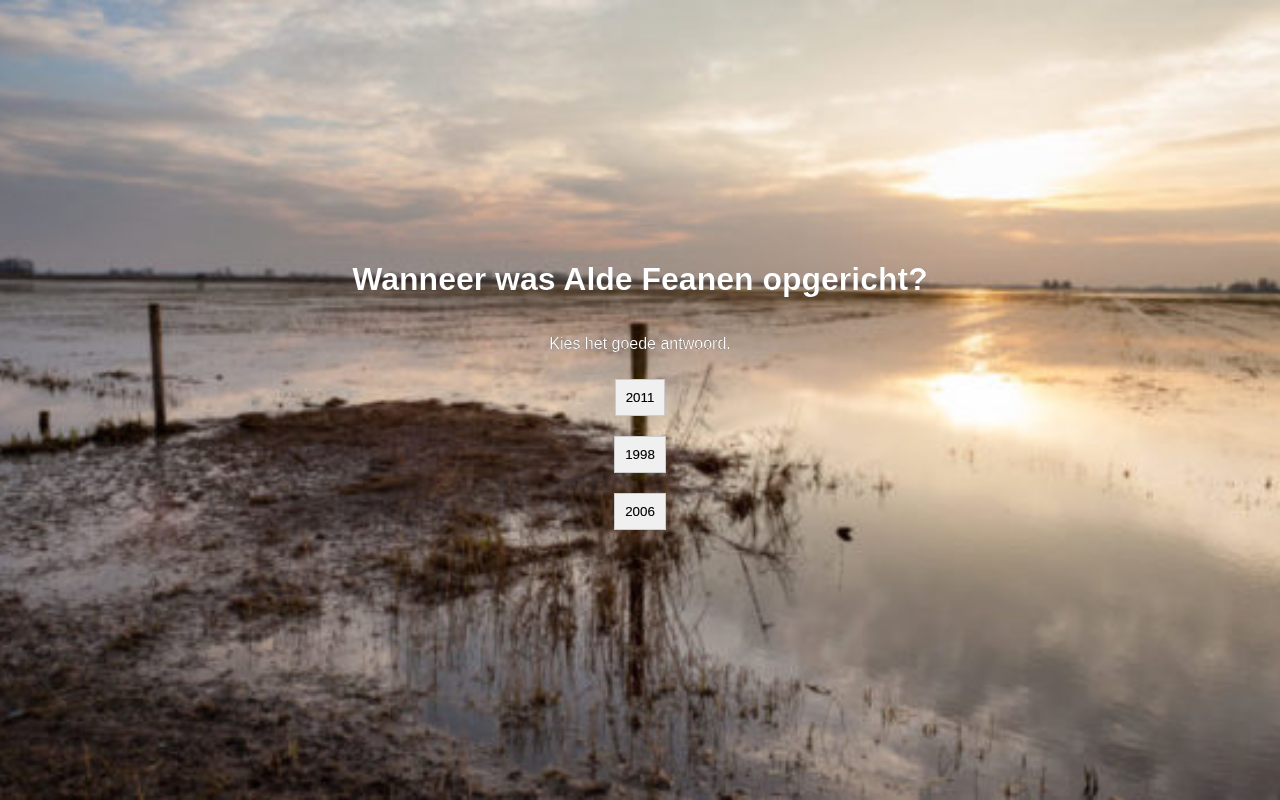
After one commit to tristanovereem/De-raadselaars-Alde-Feanne, a Flask app: page /test-vraag-2 in a window 1280 px wide. The commit adds this page. Run offline with Flask 3, Linux system fonts and the light colour scheme.

Commit message:
Feat: functionaliteit van de redirect veranderd zodat het bij elke QR code werkt, tweede vraag toegevoegd
Refactor: css, js en images in aparte bestanden en de juiste folders voor flask gezet

```diff
--- a/app.py
+++ b/app.py
@@ -19,13 +19,17 @@
     return render_template('index.html')
 
 # Laat test vraag zien
-@app.route('/test-vraag')
-def test_vraag():
-    return render_template("vraag.html")
+@app.route('/test-vraag-1')
+def test_vraag_1():
+    return render_template("vraag1.html")
 
-# Voor proof of concept, de link van de QR code gaat eerst naar de root directory
-@app.route('/VRAAG1META')
-def redirect_to_root():
+@app.route('/test-vraag-2')
+def test_vraag_2():
+    return render_template("vraag2.html")
+
+# Redirect elke ongeldige directory naar de root
+@app.errorhandler(404)
+def redirect_to_root(e):
     return redirect("/")
 
 # Laad app in op netwerk en in debug mode
--- /dev/null
+++ b/static/css/style.css
@@ -0,0 +1,46 @@
+body {
+    font-family: Arial, sans-serif;
+    text-align: center;
+    margin: 0;
+    padding: 0;
+    background-image: url("/static/images/aldefeanengeschiedenis.jpg");
+    background-repeat: no-repeat;
+    background-size: cover;
+    background-position: center;
+    min-height: 100vh;
+    -webkit-text-stroke: black 0.1px;
+    color: white;
+    overflow-x: hidden;
+    display: flex;
+    flex-direction: column;
+    justify-content: center;
+}
+
+.answer {
+    display: block;
+    margin: 10px;
+    padding: 10px;
+    background-color: #f0f0f0;
+    border: 1px solid #ccc;
+    cursor: pointer;
+}
+.answer:hover {
+    background-color: #e0e0e0;
+}
+.result {
+    margin-top: 20px;
+    font-size: 18px;
+    font-weight: bold;
+}
+.container {
+    display: flex;
+    flex-direction: column;
+    align-items: center;
+    justify-content: center;
+}
+
+@media (max-width: 768px) {
+    body {
+        background-position: top center;
+    }
+}
--- /dev/null
+++ b/static/js/script.js
@@ -0,0 +1,91 @@
+// Initialiseer de camera
+let useBackCamera = true;
+let videoElement = document.getElementById("video");
+let canvas = document.createElement("canvas");
+let context = canvas.getContext("2d");
+
+let lastScanTime = 0;
+
+// Probeer de achterste camera in te laden. Als dit niet lukt, laad de volgende beschikbare in
+async function startCamera() {
+    try {
+        const constraints = {
+            video: { facingMode: useBackCamera ? "environment" : "user" }
+        };
+        const stream = await navigator.mediaDevices.getUserMedia(constraints);
+        videoElement.srcObject = stream;
+        console.log("Camera ingeladen");
+
+        videoElement.onloadeddata = () => {
+            console.log("Video ingeladen");
+            scanQRCode();
+        };
+    } catch (error) {
+        console.error("Error: ", error);
+        alert("Geen toegang tot camera. Probeer toestemming te geven.");
+    }
+}
+
+// Switch van camera
+function switchCamera() {
+    useBackCamera = !useBackCamera;
+    console.log("Switch!");
+    startCamera();
+}
+
+// Scan elke 0.5 seconden de frame voor QR code's
+function scanQRCode() {
+    const currentTime = Date.now();
+    if (currentTime - lastScanTime < 500) {
+        requestAnimationFrame(scanQRCode);
+        return;
+    }
+
+    lastScanTime = currentTime;
+
+    // Debug voor als de camera/video niet in laad
+    if (!videoElement.srcObject || videoElement.videoWidth === 0 || videoElement.videoHeight === 0) {
+        console.error("...");
+        return;
+    }
+
+    // Laat camera zien aan gebruiker
+    canvas.width = videoElement.videoWidth;
+    canvas.height = videoElement.videoHeight;
+
+    // Laad frame van camera in, scan voor QR codes en decode als er 1 is
+    context.drawImage(videoElement, 0, 0, canvas.width, canvas.height);
+    let imageData = context.getImageData(0, 0, canvas.width, canvas.height);
+    let code = jsQR(imageData.data, canvas.width, canvas.height);
+
+    // Als specifieke link de QR code link is, gaan we naar de vraag pagina
+    if (code) {
+        console.log("QR code gevonden! Link: ", code.data);
+        if (code.data === "https://aldefeanentest.pythonanywhere.com/VRAAG1META") {
+            console.log("YEAH! HET  WERKT!!");
+            window.location.href = "/test-vraag-1";
+        }
+        if (code.data === "https://aldefeanentest.pythonanywhere.com/VRAAG2META") {
+            console.log("YEAH! HET  WERKT!!");
+            window.location.href = "/test-vraag-2";
+        }
+    } else {
+        console.log("Geen QR code gevonden");
+    }
+
+    requestAnimationFrame(scanQRCode);
+}
+
+startCamera();
+
+// Check of een antwoord de juiste argument heeft
+function checkAnswer(answer) {
+    const resultDiv = document.getElementById('result');
+    if (answer === 'correct') {
+        resultDiv.textContent = 'Correct!';
+        resultDiv.style.color = 'green';
+    } else {
+        resultDiv.textContent = 'Fout, probeer opnieuw';
+        resultDiv.style.color = 'red';
+    }
+}
--- /dev/null
+++ b/templates/vraag2.html
@@ -0,0 +1,23 @@
+<!DOCTYPE html>
+<html lang="en">
+<head>
+    <meta charset="UTF-8">
+    <meta name="viewport" content="width=device-width, initial-scale=1.0">
+    <title>Quiz</title>
+    <link rel="stylesheet" href="/static/css/style.css">
+</head>
+<body>
+    <h1>Wanneer was Alde Feanen opgericht?</h1>
+    <p>Kies het goede antwoord.</p>
+    <div class="container">
+        <button class="answer" onclick="checkAnswer('wrong')">2011</button>
+        <button class="answer" onclick="checkAnswer('wrong')">1998</button>
+        <button class="answer" onclick="checkAnswer('correct')">2006</button>
+    </div>
+
+    <div id="result" class="result"></div>
+
+    <script src="/static/js/script.js"></script>
+
+</body>
+</html>
```
Also changed, not shown: templates/index.html (+1 -77 lines), templates/vraag.html (deleted, +0 -70 lines), templates/vraag1.html (added, +23 -0 lines), static/images/aldefeanengeschiedenis.jpg (renamed from templates/images/aldefeanengeschiedenis.jpg).
